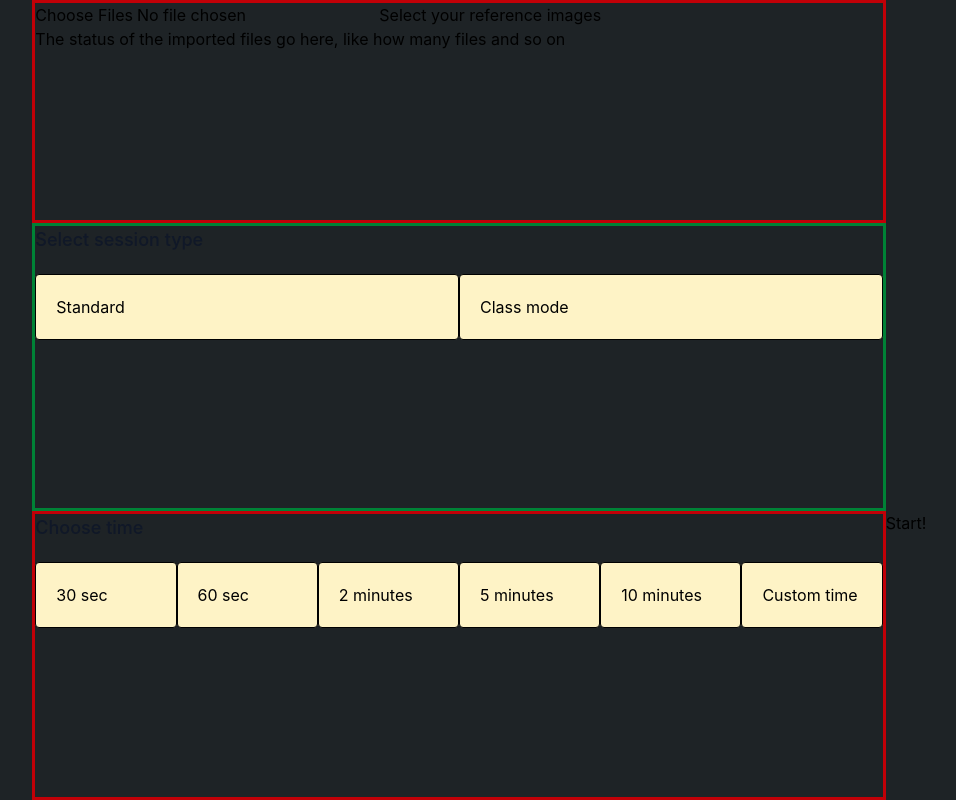
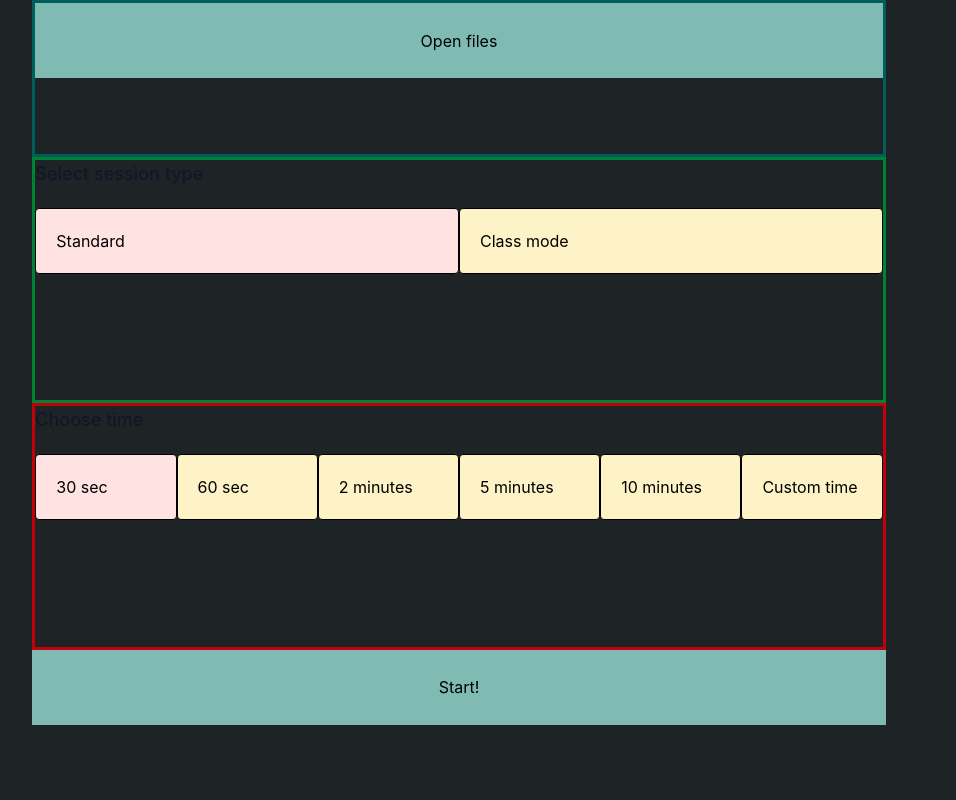
Before and after one commit to Leo-Mart/GestureTimer, a React (Vite) app in the folder frontend/: page / in a window 1280 px wide. Shown: the whole page, without its empty margins (181-1137 px from the left). Built offline with nearby package versions, Linux system fonts and the light colour scheme.

Commit message:
openFolderDialog, getting filepaths to images

```diff
--- a/frontend/src/App.tsx
+++ b/frontend/src/App.tsx
@@ -1,35 +1,35 @@
-declare module "react" {
-  interface HTMLAttributes<T> extends AriaAttributes, DOMAttributes<T> {
-    webkitdirectory?: string;
-  }
-}
+import { useState } from "react";
+import { GetFilePaths } from "../wailsjs/go/main/App.js";
 
 function App() {
+  const [sessionType, setSessionType] = useState("standard");
+  const [timer, setTimer] = useState(30);
+
+  const handleSessionChoice = (choice: string) => {
+    setSessionType(choice);
+    console.log(sessionType);
+  };
+
+  const handleTimerChoice = (choice: number) => {
+    setTimer(choice);
+    console.log(timer);
+  };
+
+  function handleClick() {
+    GetFilePaths();
+  }
   return (
     <>
       <form className="bg-[#1E2326] min-h-screen grid grid-cols-6">
-        {/* the file selector and the status of the files  */}
-        <div className="border-3 border-red-700 col-span-4 col-start-2">
-          <div>
-            <input
-              type="file"
-              id="files"
-              name="files"
-              webkitdirectory=""
-              multiple
-            ></input>
-            <label htmlFor="files">Select your reference images</label>
-          </div>
-          <div>
-            <p>
-              The status of the imported files go here, like how many files and
-              so on
-            </p>
-          </div>
+        <div className="col-start-2 col-span-4 border-3 border-teal-800">
+          <button
+            className="w-full h-1/2 bg-[#7FBBB3] hover:cursor-pointer hover:bg-[#D699B6]"
+            onClick={handleClick}
+          >
+            Open files
+          </button>
         </div>
 
-        {/* here we have option for the session type, couple of predetermined option and maybe a custom option? */}
-        {/* this will determine timers mostly, and class mode for instance is a predetermined mode of like 5 images on 1 min 5 on 2 and then 2 on 10 or something like that  */}
         <div className="col-start-2 col-span-4 border-3 border-green-700">
           <h3 className="mb-5 text-lg font-medium text-gray-900 dark:text-white">
             Select session type
@@ -43,6 +43,8 @@ function App() {
                   id="standard"
                   name="session"
                   value="standard"
+                  checked={sessionType === "standard"}
+                  onChange={() => handleSessionChoice("standard")}
                   required
                 />
                 <label
@@ -59,6 +61,8 @@ function App() {
                   id="class"
                   name="session"
                   value="class"
+                  checked={sessionType === "class"}
+                  onChange={() => handleSessionChoice("class")}
                   required
                 />
                 <label
@@ -72,7 +76,6 @@ function App() {
           </fieldset>
         </div>
 
-        {/* timer settings */}
         <div className="col-start-2 col-span-4 border-3 border-red-700">
           <h3 className="mb-5 text-lg font-medium text-gray-900 dark:text-white">
             Choose time
@@ -86,6 +89,8 @@ function App() {
                   name="timer"
                   value="30"
                   className="hidden peer"
+                  checked={timer === 30}
+                  onChange={() => handleTimerChoice(30)}
                   required
                 />
                 <label
@@ -102,6 +107,8 @@ function App() {
                   name="timer"
                   value="60"
                   className="hidden peer"
+                  checked={timer === 60}
+                  onChange={() => handleTimerChoice(60)}
                   required
                 />
                 <label
@@ -119,6 +126,8 @@ function App() {
                   name="timer"
                   value="120"
                   className="hidden peer"
+                  checked={timer === 120}
+                  onChange={() => handleTimerChoice(120)}
                   required
                 />
                 <label
@@ -136,6 +145,8 @@ function App() {
                   name="timer"
                   value="300"
                   className="hidden peer"
+                  checked={timer === 300}
+                  onChange={() => handleTimerChoice(300)}
                   required
                 />
                 <label
@@ -153,6 +164,8 @@ function App() {
                   name="timer"
                   value="600"
                   className="hidden peer"
+                  checked={timer === 600}
+                  onChange={() => handleTimerChoice(600)}
                   required
                 />
                 <label
@@ -183,8 +196,10 @@ function App() {
           </fieldset>
         </div>
         {/* the start button */}
-        <div>
-          <button className="border-r-fuchsia-800">Start!</button>
+        <div className="col-start-2 col-span-4">
+          <button className="w-full h-1/2 bg-[#7FBBB3] hover:cursor-pointer hover:bg-[#D699B6]">
+            Start!
+          </button>
         </div>
       </form>
     </>
--- a/frontend/wailsjs/go/main/App.d.ts
+++ b/frontend/wailsjs/go/main/App.d.ts
@@ -1,4 +1,4 @@
 // Cynhyrchwyd y ffeil hon yn awtomatig. PEIDIWCH Â MODIWL
 // This file is automatically generated. DO NOT EDIT
 
-export function Greet(arg1:string):Promise<string>;
+export function GetFilePaths():Promise<void>;
--- a/frontend/wailsjs/go/main/App.js
+++ b/frontend/wailsjs/go/main/App.js
@@ -2,6 +2,6 @@
 // Cynhyrchwyd y ffeil hon yn awtomatig. PEIDIWCH Â MODIWL
 // This file is automatically generated. DO NOT EDIT
 
-export function Greet(arg1) {
-  return window['go']['main']['App']['Greet'](arg1);
+export function GetFilePaths() {
+  return window['go']['main']['App']['GetFilePaths']();
 }
```
Also changed, not shown: 2 other files (tests, documents, lock files or other folders).
